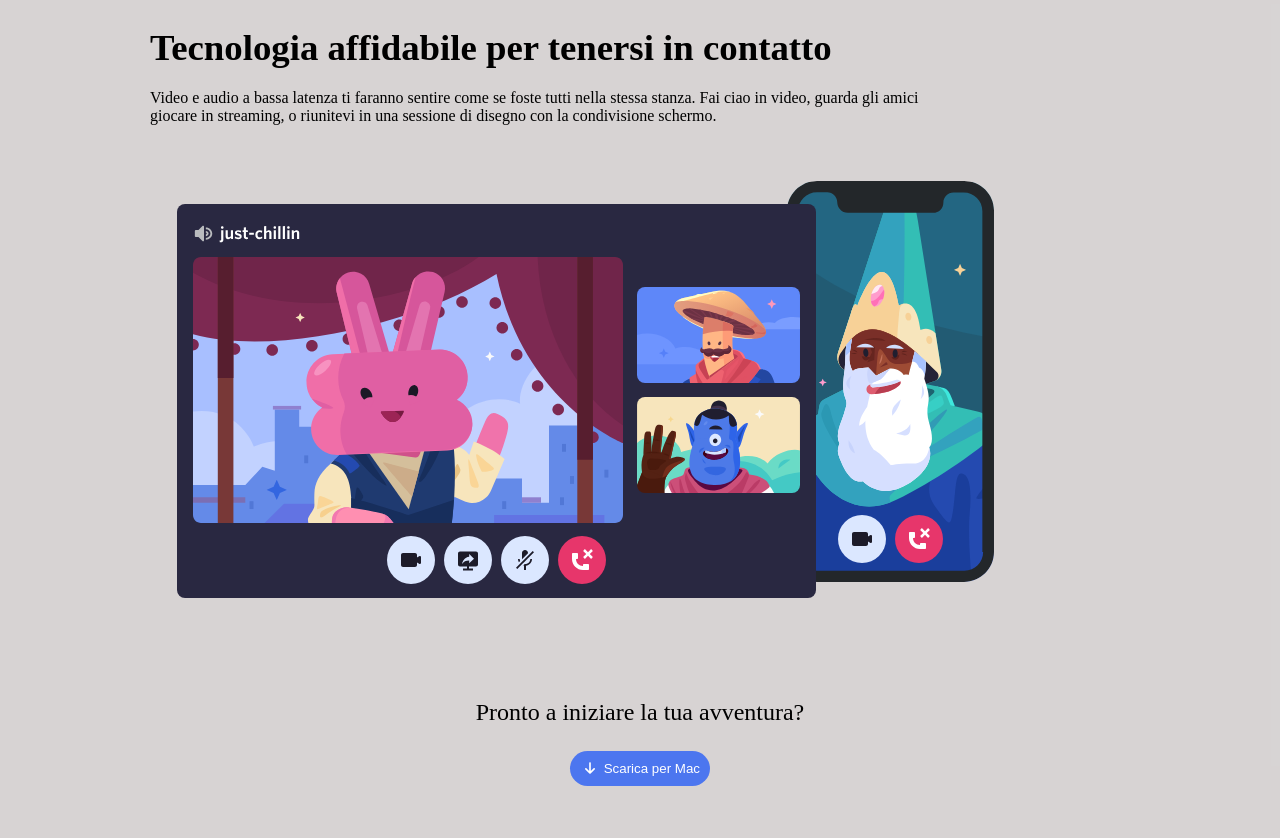
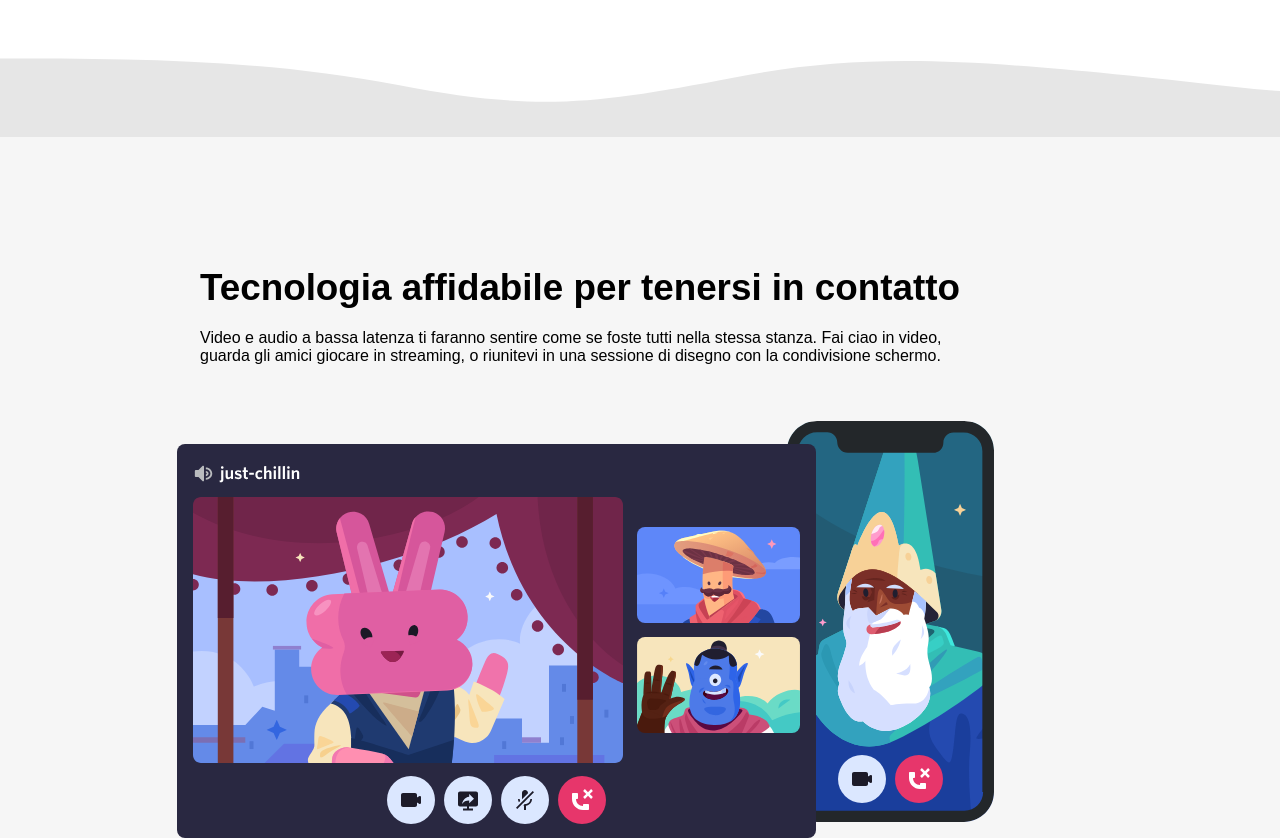
Before and after one commit to pierluigi-ruffolo/htmlcss-discord, a plain HTML site: page index.html in a window 1280 px wide. Shown: the part 2283-3121 px from the top of the page. Drawn offline with Linux system fonts and the light colour scheme.

Commit message:
feat: aggiungo img stars e img wave

```diff
--- a/css/styles.css
+++ b/css/styles.css
@@ -6,7 +6,9 @@
   padding: 0;
   box-sizing: border-box;
 }
-
+body {
+  font-family: Arial, Helvetica, sans-serif;
+}
 /* --------------------
    UTILITIES
    - Colori testo e sfondo
@@ -31,7 +33,7 @@
   background-color: rgba(0, 51, 255, 0.818);
 }
 .bg-gray {
-  background-color: rgba(209, 205, 205, 0.865);
+  background-color: #f6f6f6;
 }
 .bg-black {
   background-color: rgba(0, 0, 0, 0.823);
@@ -72,6 +74,9 @@
 }
 .mg-top-50 {
   margin-top: 50px;
+}
+.mg-left-50 {
+  margin-left: 50px;
 }
 
 /* Dimensioni */
@@ -175,6 +180,17 @@ h3 {
 .feature-section-img {
   flex-basis: 60%;
 }
+.wave {
+  background-image: url(../img/wave.svg);
+  height: 80px;
+  filter: opacity(0.1);
+}
+.wave-rotate {
+  background-image: url(../img/wave.svg);
+  height: 80px;
+  filter: opacity(0.1);
+  transform: rotate(180deg);
+}
 
 /* --------------------
    MAIN FOOTER
@@ -185,6 +201,12 @@ h3 {
 .ready {
   text-align: center;
   font-size: 1.5rem;
+}
+.text-ready {
+  background-image: url(../img/stars.svg);
+  width: 50%;
+  margin: 0 auto 40px;
+  padding: 20px 50px;
 }
 
 /* --------------------
--- a/index.html
+++ b/index.html
@@ -79,8 +79,8 @@
           </div>
         </div>
       </section>
-
       <!-- Sezione info 2 -->
+      <div class="wave"></div>
       <section class="pd-30 bg-gray">
         <div class="container-main mg-30-auto">
           <div class="pd-10 feature-section-text">
@@ -96,7 +96,7 @@
           </div>
         </div>
       </section>
-
+      <div class="wave-rotate"></div>
       <!-- Sezione info 3 -->
       <section class="pd-30 bg-white">
         <div class="container-main mg-30-auto">
@@ -113,14 +113,14 @@
           </div>
         </div>
       </section>
-
+      <div class="wave"></div>
       <!-- Sezione finale -->
       <section class="bg-gray pd-30">
         <div class="main-footer mg-30-auto pd-20">
-          <h3 class="mg-top-50">
+          <h3 class="mg-top-50 mg-left-50">
             Tecnologia affidabile per tenersi in contatto
           </h3>
-          <p class="mg-top-20 wh-80">
+          <p class="mg-top-20 wh-80 mg-left-50">
             Video e audio a bassa latenza ti faranno sentire come se foste tutti
             nella stessa stanza. Fai ciao in video, guarda gli amici giocare in
             streaming, o riunitevi in una sessione di disegno con la
@@ -129,7 +129,7 @@
           <img src="./img/item4-big.svg" alt="Tecnologia affidabile Discord" />
 
           <div class="ready pd-20">
-            <p class="pd-20">Pronto a iniziare la tua avventura?</p>
+            <p class="pd-20 text-ready">Pronto a iniziare la tua avventura?</p>
             <button class="pd-10 mg-5 cl-white gb-light-blue">
               <span class="pd-5"><i class="fa-solid fa-arrow-down"></i></span>
               Scarica per Mac
```
